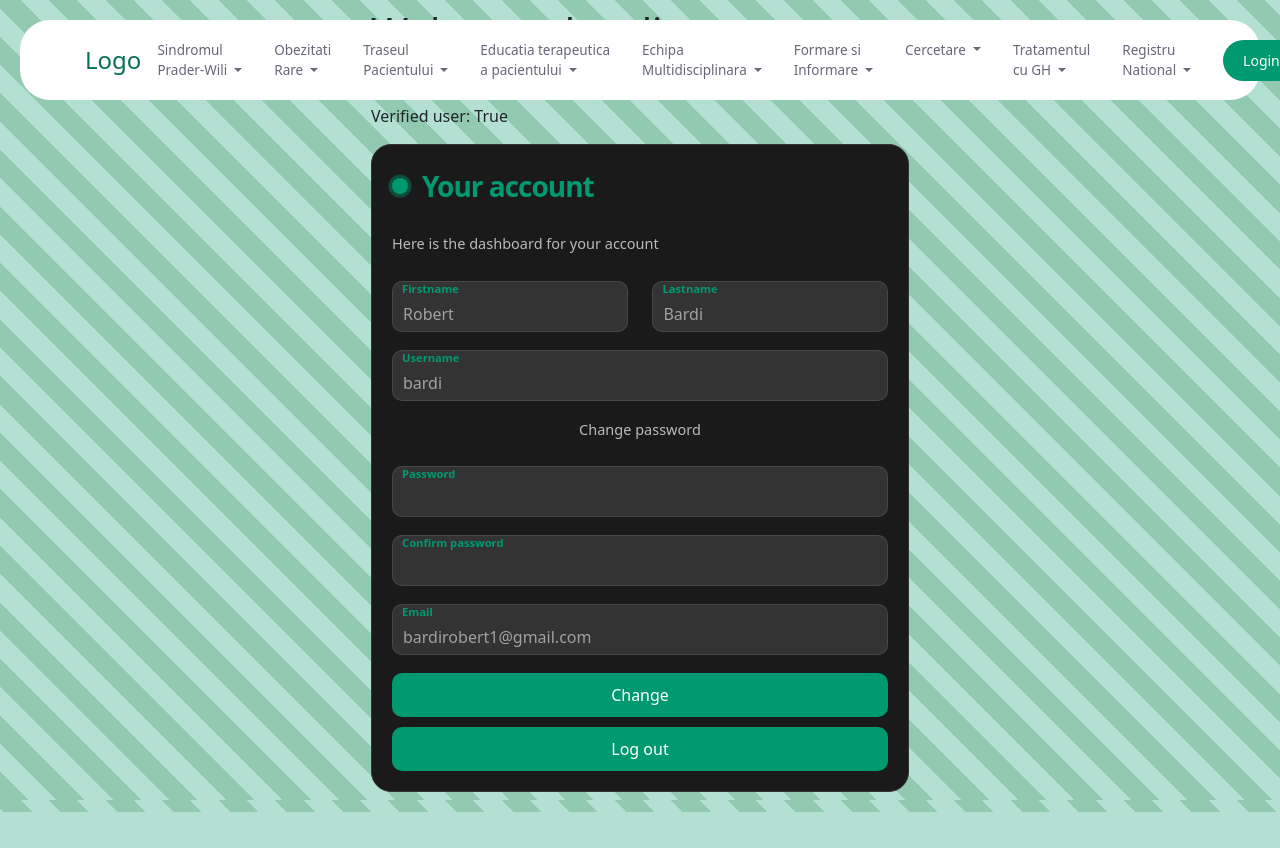
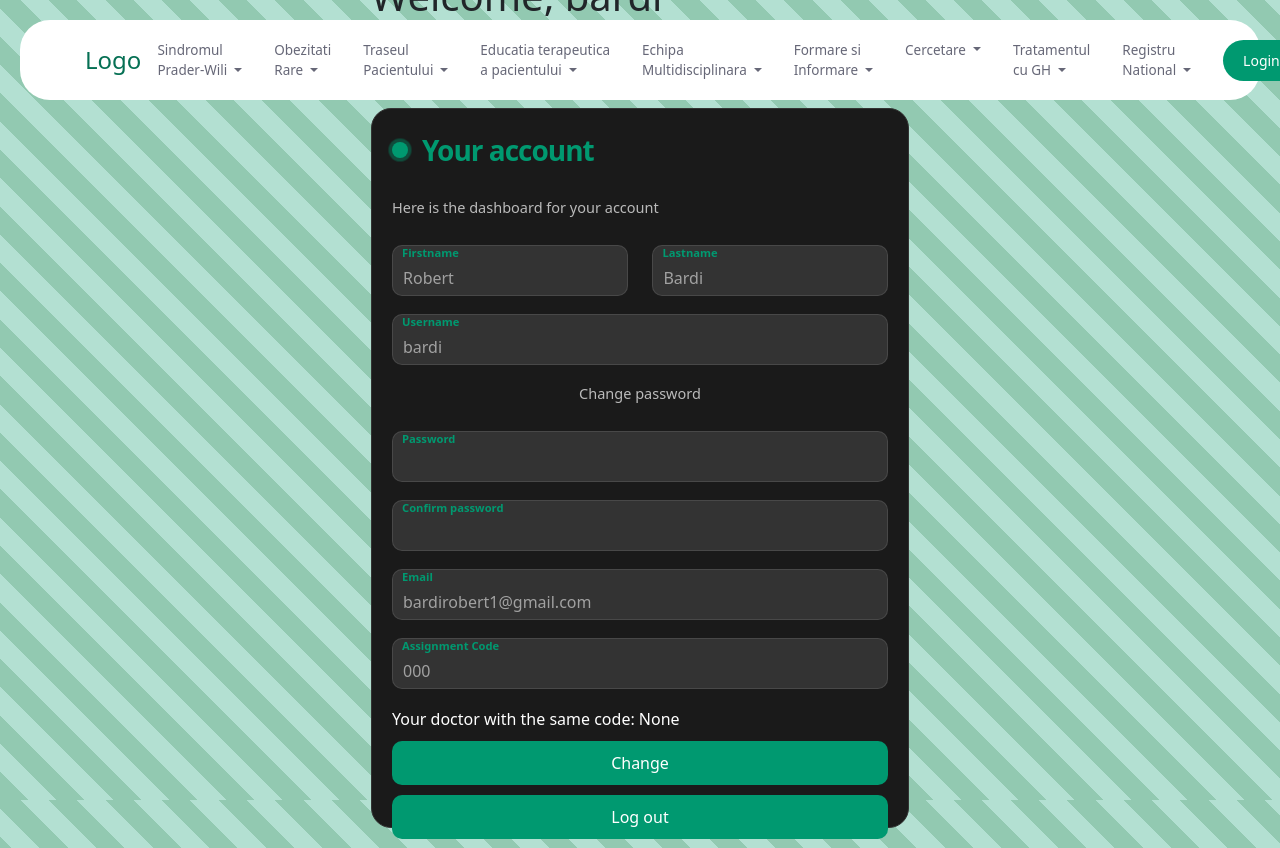
Before and after one commit to ztinyz/Clinica, a Django app: page /users/ in a window 1280 px wide. Before the commit the page ends 812 px from the top, so only its background shows below. Run offline with Django 5.2, Linux system fonts and the light colour scheme; a user stored in the database is signed in; tables that the repository leaves empty hold one stand-in row (values such as "Sample post"); some libraries are stand-ins or nearby versions.

Commit message:
am legat pacientii de doctori folosing un cod

```diff
--- a/login/models.py
+++ b/login/models.py
@@ -7,11 +7,11 @@
         ('patient', 'Patient'),
         ('doctor', 'Doctor'),
     )
-
     user = models.OneToOneField(User, on_delete=models.CASCADE)
     user_type = models.CharField(max_length=10, choices=USER_TYPE_CHOICES)
     email_verified = models.BooleanField(default=False)
     verification_token = models.UUIDField(default=uuid.uuid4, editable=False)
+    code = models.CharField(max_length=10, default='0000')
 
     def __str__(self):
         return self.user.username
--- a/login/templates/login/index.html
+++ b/login/templates/login/index.html
@@ -54,6 +54,16 @@
                     <input class="input" type="text" placeholder="{{request.user.email}}" name="email">
                     <span>Email</span>
                 </label>
+                {% if user_type == "patient" %}
+                    <label>
+                        <input class="input" type="text" placeholder="{{code}}" name="code">
+                        <span>Assignment Code</span>
+                    </label>
+                        Your doctor with the same code: {{doctor}}
+                {% else %}
+                        Your code is: {{code}}
+                {% endif %}
+
                 <button class="submit" type="submit" value="Change" name="Change">Change</button>
                 <button class="submit" type="submit" value="Register" href="{% url 'login:logout' %}" name="Logout">Log out</button>
             </form>
--- a/login/views.py
+++ b/login/views.py
@@ -9,8 +9,10 @@
 from .models import UserProfile
 import re
 import uuid
+import random
+import string
+
 # Create your views here.
-
 def login_view(request):
     if request.method == 'POST':
         username = request.POST['username']
@@ -48,6 +50,13 @@
         user_type = request.POST.get('user_type')
         first_name = request.POST.get('firstname')
         last_name = request.POST.get('lastname')
+        if user_type == 'doctor':
+            code = ''.join(random.choices(string.ascii_letters + string.digits, k=10))
+        else:
+            code = '0000'
+       # while User.objects.filter(code=code).exists():
+        #    code = generate_random_sequence()
+
         #login conditions:
         if password != password_confirm:
             return render(request, 'login/register.html', {
@@ -90,7 +99,7 @@
             )
             user.save()
             verification_token = str(uuid.uuid4())
-            user_profile = UserProfile(user=user, user_type=user_type, verification_token=verification_token)
+            user_profile = UserProfile(user=user, user_type=user_type, code=code, verification_token=verification_token)
             user_profile.save()
             login(request, user)
 
@@ -116,6 +125,7 @@
         return HttpResponseRedirect(reverse('login:login'))
     if request.method == 'POST':
         #form data
+        code = request.POST.get('code')
         username = request.POST.get('username')
         Logout = request.POST.get('Logout')
         password = request.POST.get('password')
@@ -145,6 +155,10 @@
         #account updating
         try:
             user = request.user
+            if code != "":
+                user_profile = UserProfile.objects.get(user=user)
+                user_profile.code = code
+                user_profile.save()
             if username != "":
                 user.username = username
             if email != "":
@@ -162,9 +176,13 @@
             })
     try:
         user_profile = UserProfile.objects.get(user=request.user)
+        patient_code = user_profile.code
+        doctor = UserProfile.objects.filter(user_type='doctor', code=patient_code).first()
         context = {
             'user_type': user_profile.user_type,
             'email_verified': user_profile.email_verified,
+            'code': user_profile.code,
+            'doctor': doctor,
             'message': request.GET.get('message', '')
         }
         return render(request, 'login/index.html', context)
```
Also changed, not shown: db.sqlite3, login/migrations/0003_userprofile_code.py (added).
